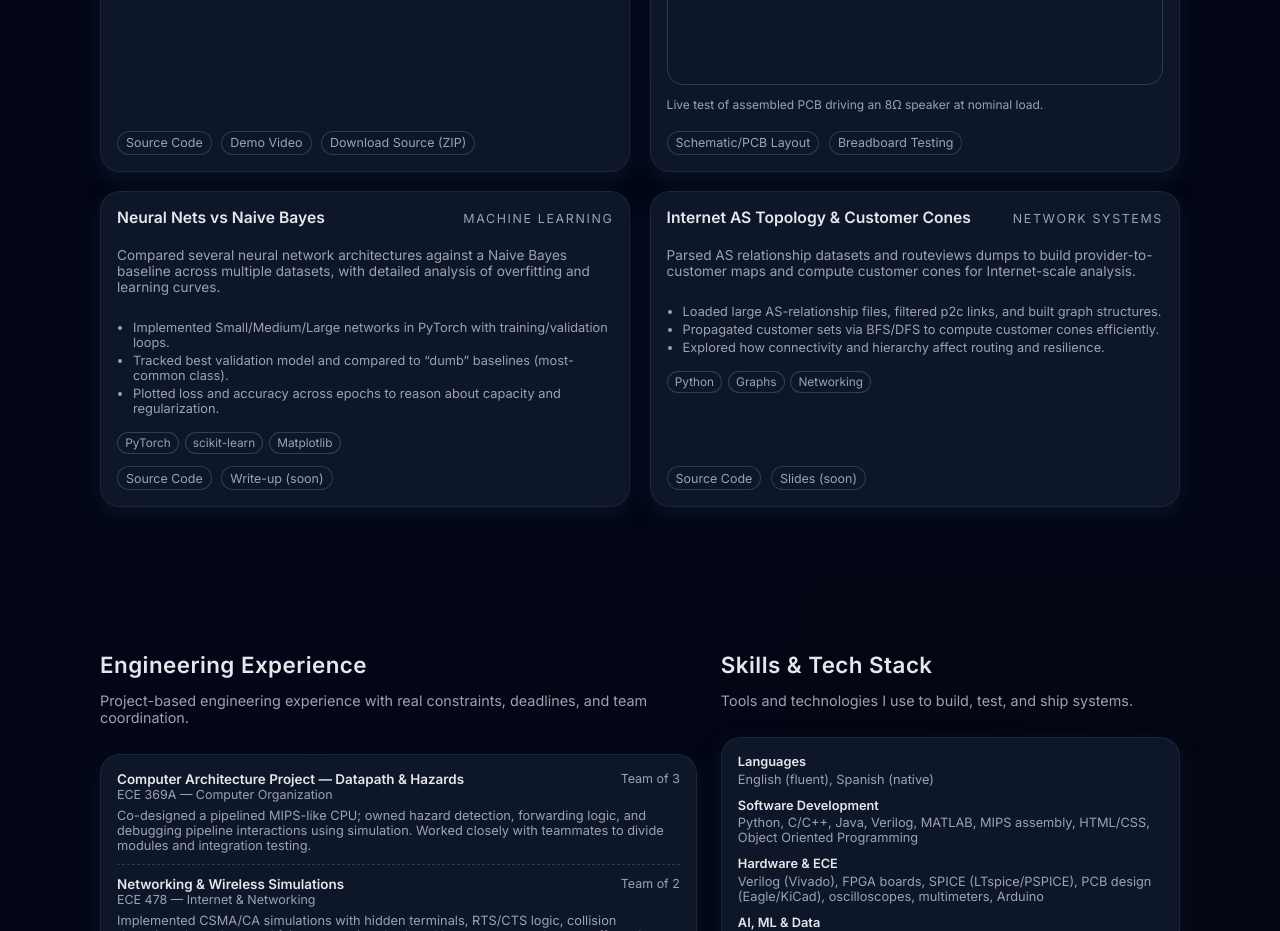
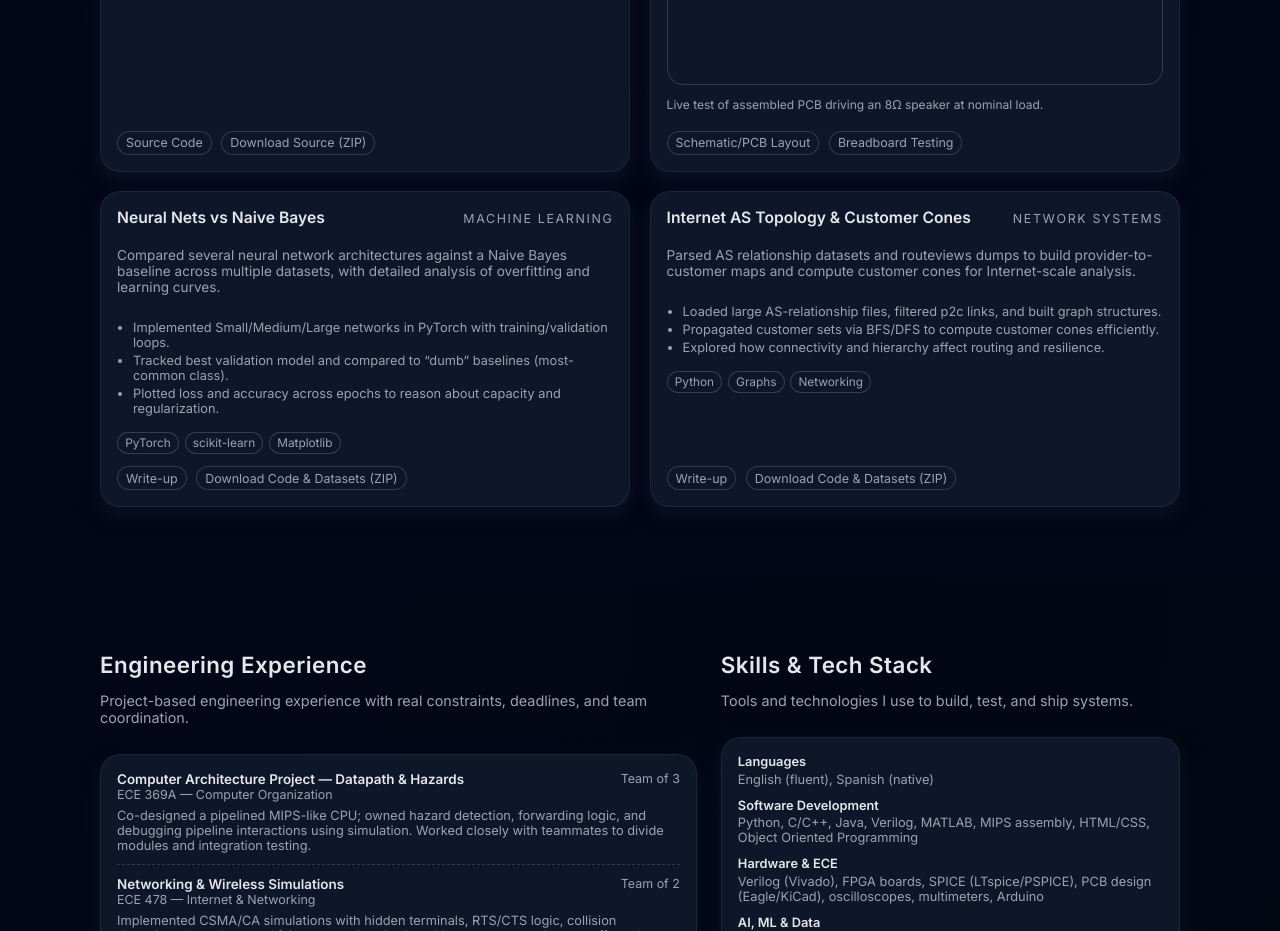
Before and after one commit to JSM-Shinkiro/JSM-Shinkiro.github.io, a plain HTML site: page index.html in a window 1280 px wide. Shown: the part 1980-2911 px from the top of the page. Drawn offline with Linux system fonts and the light colour scheme; grey boxes are pictures that could not be loaded.

Commit message:
Update index.html

```diff
--- a/index.html
+++ b/index.html
@@ -812,15 +812,8 @@
           <div class="project-links">
             <!-- Replace # with actual links when you have them -->
             <a href="https://github.com/JSM-Shinkiro/JSM-Shinkiro.github.io/tree/614011828e707e5e503f75eac685687f312d3bd1/assets/ECE%20369" target="_blank" rel="noopener">Source Code</a>
-            <a href="https://youtu.be/Gr-fwQ7aw-Q" target="_blank" rel="noopener">
-              Demo Video
             </a>
-            <a
-              href="assets/ECE 369/CPU_Source_Files.zip"
-              download
-            >
-              Download Source (ZIP)
-            </a>
+            <a href="assets/ECE 369/CPU_Source_Files.zip" download > Download Source (ZIP) </a>
 
           </div>
         </article>
@@ -883,8 +876,8 @@
 
 
           <div class="project-links">
-            <a href="assets/docs/ECE 351 PCB.pdf" target="_blank" rel="noopener">Schematic/PCB Layout</a>
-            <a href="assets/docs/Breadboard Results.pdf" target="_blank" rel="noopener">Breadboard Testing</a>
+            <a href="assets/ECE 351/ECE 351 PCB.pdf" target="_blank" rel="noopener">Schematic/PCB Layout</a>
+            <a href="assets/ECE 351/Breadboard Results.pdf" target="_blank" rel="noopener">Breadboard Testing</a>
           </div>
         </article>
 
@@ -909,8 +902,9 @@
             <span>Matplotlib</span>
           </div>
           <div class="project-links">
-            <a href="#" target="_blank" rel="noopener">Source Code</a>
-            <a href="#" target="_blank" rel="noopener">Write-up (soon)</a>
+            <a href="assets/CSC 296/Report CSC 296.pdf" target="_blank" rel="noopener">Write-up</a>
+            </a>
+            <a href="assets/CSC 296/Code & Dataset.zip" download > Download Code & Datasets (ZIP) </a>
           </div>
         </article>
 
@@ -935,8 +929,9 @@
             <span>Networking</span>
           </div>
           <div class="project-links">
-            <a href="#" target="_blank" rel="noopener">Source Code</a>
-            <a href="#" target="_blank" rel="noopener">Slides (soon)</a>
+            <a href="assets/ECE 578/ECE 578 Project.pdf" target="_blank" rel="noopener">Write-up</a>
+            </a>
+            <a href="assets/ECE 578/Code & Datasets.zip" download > Download Code & Datasets (ZIP) </a>
           </div>
         </article>
       </div>
```
